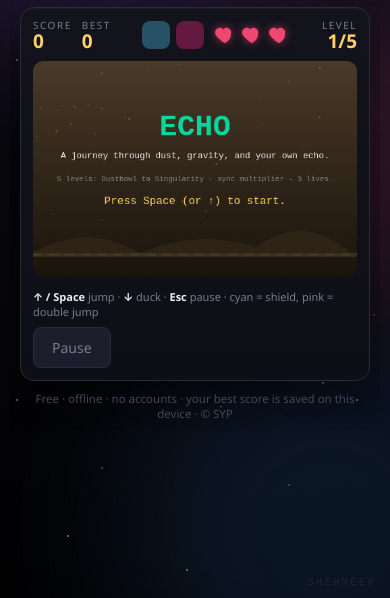
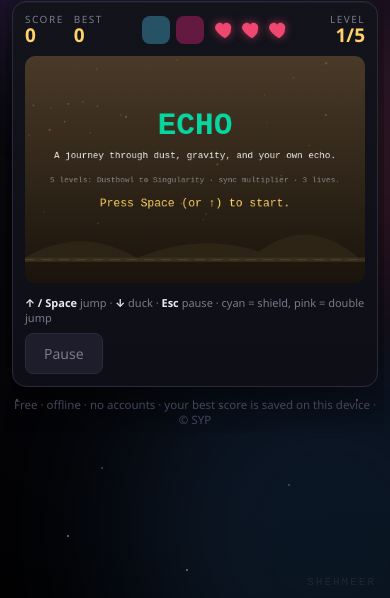
Before and after one commit to ShehmeerYousafPasha/echo-game, a plain HTML site: page index.html in a window 390 px wide. Shown: the part 246-844 px from the top of the page. Drawn offline with Linux system fonts and the light colour scheme.

Commit message:
Revert desktop panel size to original 520px, keep size increase mobile-only

```diff
--- a/index.html
+++ b/index.html
@@ -69,7 +69,7 @@
   }
   @keyframes twinkle{ 0%{opacity:0.35} 100%{opacity:0.65} }
 
-  #app{ position:relative; z-index:1; display:flex; flex-direction:column; align-items:center; gap:14px; width:100%; max-width:min(94vw, 900px); }
+  #app{ position:relative; z-index:1; display:flex; flex-direction:column; align-items:center; gap:14px; width:100%; max-width:520px; }
 
   #watermark{
     position:fixed; bottom:10px; right:14px; z-index:2; pointer-events:none;
@@ -152,8 +152,8 @@
   /* phones: make everything bigger and easier to read/tap, not a shrunk-down
      desktop layout */
   @media (max-width: 560px){
-    html,body{ padding:10px; }
-    #app{ max-width:100%; gap:10px; }
+    html,body{ padding:6px; }
+    #app{ max-width:100%; width:100%; gap:10px; }
     header h1{ font-size:38px; letter-spacing:8px; }
     header p{ font-size:14px; }
     #panel{ padding:12px; border-radius:14px; }
```
